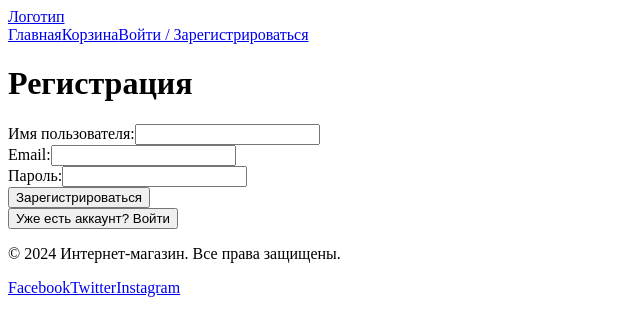
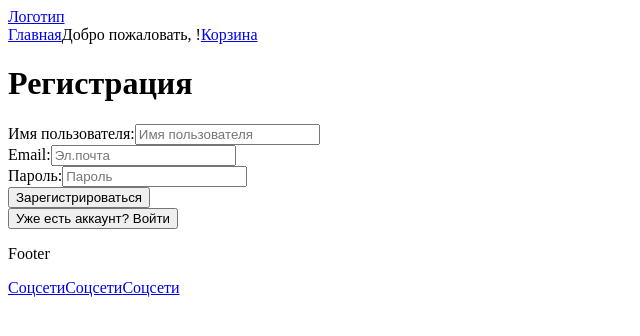
Before and after one commit to Artem-Molchanov/Pirozki, a React (Vite) app in the folder client/: page /auth in a window 1280 px wide. Shown: the top 336 px of the page, without its empty margins (0-640 px from the left). Built offline with nearby package versions, Linux system fonts and the light colour scheme; no server answers.

Commit message:
Registration done

```diff
--- a/client/src/App.jsx
+++ b/client/src/App.jsx
@@ -1,4 +1,5 @@
 import React from 'react';
+import { useState, useEffect } from 'react';
 import { BrowserRouter as Router, Route, Routes } from 'react-router-dom';
 import Header from './components/Header/Header';
 import Footer from './components/Footer/Footer';
@@ -6,16 +7,31 @@ import ProductList from './components/ProductList/ProductList';
 import ProductPage from './components/ProductPage/ProductPage';
 import Cart from './components/Cart/Cart';
 import Auth from './components/Auth/Auth';
+import axiosInstance, { setAccessToken } from './axiosInstance';
 
 function App() {
+	const [user, setUser] = useState({});
+
+	useEffect(() => {
+		axiosInstance
+			.get(`${import.meta.env.VITE_API}tokens/refresh`)
+			.then(res => {
+				setUser(res.data.user);
+				setAccessToken(res.data.accessToken);
+			})
+			.catch(err => {
+				console.error('Ошибка при обновлении токена:', err);
+			});
+	}, []);
+
 	return (
 		<Router>
-			<Header />
+			<Header user={user} />
 			<Routes>
 				<Route path='/' element={<ProductList />} />
 				<Route path='/product/:id' element={<ProductPage />} />
 				<Route path='/cart' element={<Cart />} />
-				<Route path='/auth' element={<Auth />} />
+				<Route path='/auth' element={<Auth setUser={setUser} />} />
 			</Routes>
 			<Footer />
 		</Router>
--- a/client/src/components/Auth/Auth.jsx
+++ b/client/src/components/Auth/Auth.jsx
@@ -1,29 +1,73 @@
 import React, { useState } from 'react';
+import { useNavigate } from 'react-router-dom';
+import axiosInstance, { setAccessToken } from '../../axiosInstance';
 
-function Auth() {
+function Auth({ setUser }) {
+	const [inputs, setInputs] = useState({});
 	const [isRegister, setIsRegister] = useState(true);
+	const navigate = useNavigate();
 
 	const toggleForm = () => {
 		setIsRegister(!isRegister);
 	};
 
+	const changeHandler = e => {
+		setInputs(prev => ({ ...prev, [e.target.name]: e.target.value }));
+	};
+
+	const submitHandler = async e => {
+		e.preventDefault();
+
+		console.log('Форма отправлена');
+		const type = isRegister ? 'signup' : 'signin';
+		try {
+			const response = await axiosInstance.post(
+				`${import.meta.env.VITE_API}auth/${type}`,
+				inputs
+			);
+			setUser(response.data.user);
+			setAccessToken(response.data.accessToken);
+			navigate('/');
+		} catch (error) {
+			console.error('Ошибка аутентификации:', error);
+		}
+	};
+
 	return (
 		<div>
 			<h1>{isRegister ? 'Регистрация' : 'Вход'}</h1>
-			<form>
+			<form onSubmit={submitHandler}>
 				{isRegister && (
 					<div>
 						<label>Имя пользователя:</label>
-						<input type='text' />
+						<input
+							type='text'
+							name='username'
+							value={inputs.username || ''}
+							onChange={changeHandler}
+							placeholder='Имя пользователя'
+						/>
 					</div>
 				)}
 				<div>
 					<label>Email:</label>
-					<input type='email' />
+					<input
+						type='email'
+						name='email'
+						value={inputs.email || ''}
+						onChange={changeHandler}
+						placeholder='Эл.почта'
+					/>
 				</div>
 				<div>
 					<label>Пароль:</label>
-					<input type='password' />
+					<input
+						type='password'
+						name='password'
+						value={inputs.password || ''}
+						onChange={changeHandler}
+						placeholder='Пароль'
+					/>
 				</div>
 				<button type='submit'>
 					{isRegister ? 'Зарегистрироваться' : 'Войти'}
--- a/client/src/components/Footer/Footer.jsx
+++ b/client/src/components/Footer/Footer.jsx
@@ -3,11 +3,11 @@ import React from 'react';
 function Footer() {
 	return (
 		<footer>
-			<p>© 2024 Интернет-магазин. Все права защищены.</p>
+			<p>Footer</p>
 			<div>
-				<a href='https://facebook.com'>Facebook</a>
-				<a href='https://twitter.com'>Twitter</a>
-				<a href='https://instagram.com'>Instagram</a>
+				<a href='https://facebook.com'>Соцсети</a>
+				<a href='https://twitter.com'>Соцсети</a>
+				<a href='https://instagram.com'>Соцсети</a>
 			</div>
 		</footer>
 	);
--- a/client/src/components/Header/Header.jsx
+++ b/client/src/components/Header/Header.jsx
@@ -1,7 +1,7 @@
 import React from 'react';
 import { Link } from 'react-router-dom';
 
-function Header() {
+function Header({ user }) {
 	return (
 		<header>
 			<div>
@@ -9,8 +9,16 @@ function Header() {
 			</div>
 			<nav>
 				<Link to='/'>Главная</Link>
-				<Link to='/cart'>Корзина</Link>
-				<Link to='/auth'>Войти / Зарегистрироваться</Link>
+				{user ? (
+					<>
+						<span>Добро пожаловать, {user.name}!</span>
+						<Link to='/cart'>Корзина</Link>
+					</>
+				) : (
+					<>
+						<Link to='/auth'>Войти / Зарегистрироваться</Link>
+					</>
+				)}
 			</nav>
 		</header>
 	);
--- a/client/vite.config.js
+++ b/client/vite.config.js
@@ -1,10 +1,19 @@
-import { defineConfig } from 'vite'
-import react from '@vitejs/plugin-react'
+/* eslint-disable no-undef */
+import { defineConfig, loadEnv } from 'vite';
+import react from '@vitejs/plugin-react';
 
-// https://vitejs.dev/config/
-export default defineConfig({
-	plugins: [react()],
-	server: {
-		open: true,
-	},
-});
+export default ({ mode }) => {
+	process.env = { ...process.env, ...loadEnv(mode, process.cwd()) };
+
+	return defineConfig({
+		plugins: [react()],
+		server: {
+			proxy: {
+				[process.env.VITE_API]: {
+					target: process.env.VITE_TARGET,
+					changeOrigin: true,
+				},
+			},
+		},
+	});
+};
```
Also changed, not shown: 1 other file (tests, documents, lock files or other folders).
